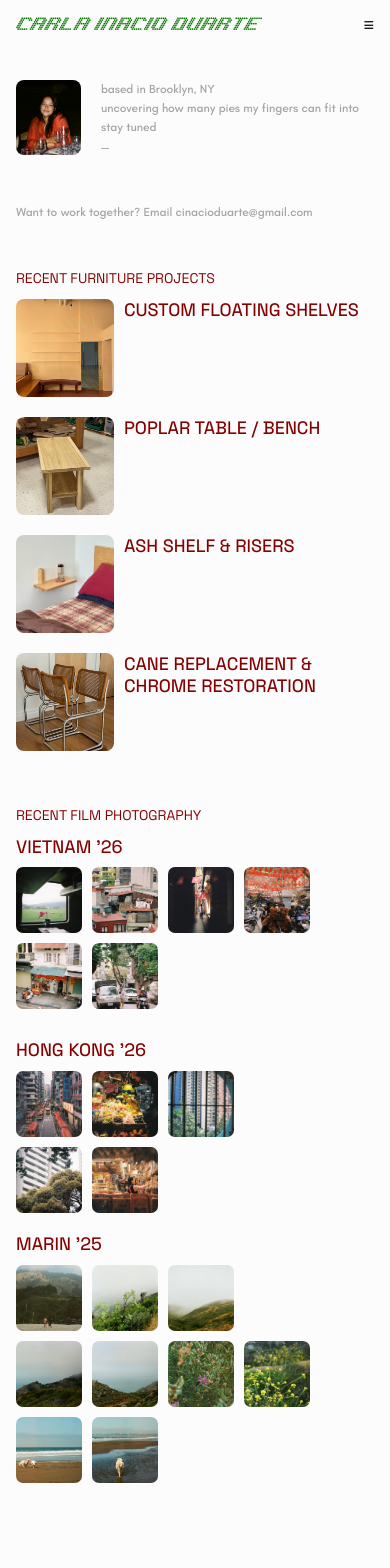
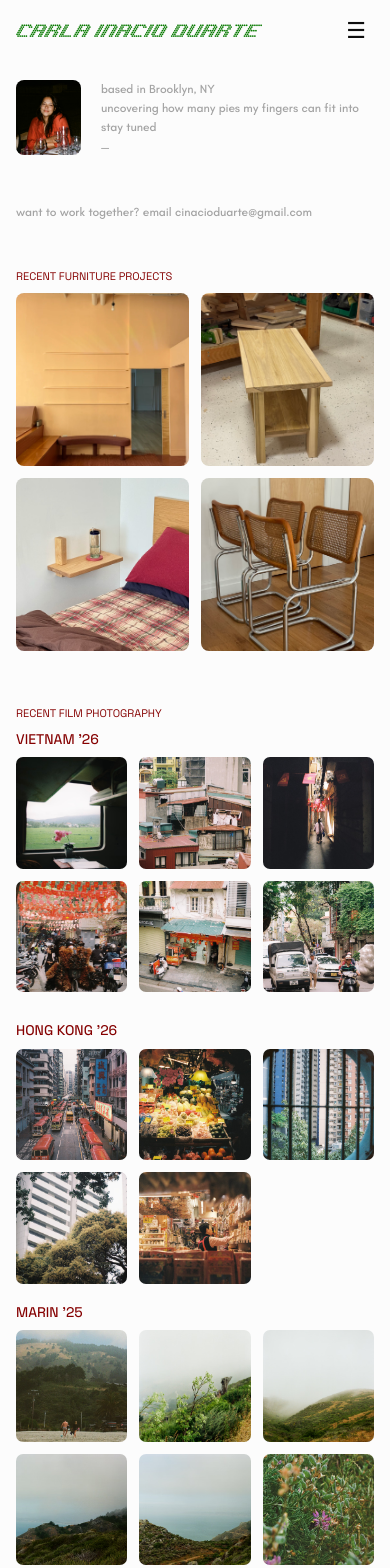
Before and after one commit to ciduarte/portfolio, a React (Vite) app: page / in a window 390 px wide. Shown: the top 1568 px of the page. Built offline with nearby package versions, Linux system fonts and the light colour scheme.

Commit message:
Refine responsive portfolio layout

```diff
--- a/src/App.jsx
+++ b/src/App.jsx
@@ -41,7 +41,7 @@ function Header({ pathname }) {
   useEffect(() => { document.body.classList.toggle("menu-open", open); return () => document.body.classList.remove("menu-open"); }, [open]);
   const active = (href) => href === "/" ? pathname === "/" : pathname.startsWith(href);
   return <>
-    <header className="site-header"><Link href="/" className="wordmark" aria-label="Carla Inacio Duarte, home">Carla Inacio Duarte</Link><button className="menu-button" onClick={() => setOpen(!open)} aria-expanded={open} aria-controls="mobile-menu" aria-label={open ? "Close navigation" : "Open navigation"}><span aria-hidden="true">{open ? "×" : "≡"}</span></button></header>
+    <header className="site-header"><Link href="/" className="wordmark" aria-label="Carla Inacio Duarte, home">Carla Inacio Duarte</Link><button className="menu-button" onClick={() => setOpen(!open)} aria-expanded={open} aria-controls="mobile-menu" aria-label={open ? "Close navigation" : "Open navigation"}><span aria-hidden="true">{open ? "×" : "☰"}</span></button></header>
     <nav className="side-nav" aria-label="Primary navigation"><div className="desktop-wordmark-bar"><Link href="/" className="wordmark" aria-label="Carla Inacio Duarte, home">Carla Inacio Duarte</Link></div><div className="nav-links">{navItems.map(([label, href]) => <Link key={href} href={href} className={active(href) ? "active" : ""}>{label}</Link>)}</div></nav>
     <div id="mobile-menu" className={`mobile-menu ${open ? "open" : ""}`} aria-hidden={!open}><nav aria-label="Mobile navigation">{navItems.map(([label, href]) => <Link key={href} href={href} onClick={() => setOpen(false)}>{label}</Link>)}<Link href="/about" onClick={() => setOpen(false)}>About</Link></nav></div>
   </>;
@@ -54,7 +54,7 @@ function Footer() {
 function Home() {
   return <>
     <section className="intro reveal"><img src={assetFor("/assets/images/LBz71fj98oepR7MFwTg7q5VikU.avif")} alt="Portrait of Carla Inacio Duarte" /><div className="intro-copy"><p>based in Brooklyn, NY</p><p>uncovering how many pies my fingers can fit into</p><p>stay tuned</p><p>—</p></div></section>
-    <section className="home-contact reveal"><p>Want to work together? Email <a href="mailto:cinacioduarte@gmail.com">cinacioduarte@gmail.com</a></p></section>
+    <section className="home-contact reveal"><p>want to work together? email <a href="mailto:cinacioduarte@gmail.com">cinacioduarte@gmail.com</a></p></section>
     <section className="home-index home-furniture reveal"><h1 className="index-label">Recent Furniture Projects</h1><div className="furniture-list">{furnitureProjects.map((project) => <Link href={`/furniture/furniture-projects/${project.slug}`} className="furniture-row" key={project.slug}><img src={assetFor(project.cover)} alt="" /><span>{project.title}</span></Link>)}</div></section>
     <section className="home-index home-photography reveal"><h2 className="index-label">Recent Film Photography</h2><div className="photo-collections">{recentPhotography.map(([title, rows]) => <Link href={`/35mm#${sectionIdFor(title)}`} className="photo-collection" key={title}><span className="collection-title">{title}</span><div className="photo-rows">{rows.map((row, index) => <div className="photo-row" key={index}>{row.map((image) => <img src={assetFor(`/assets/images/${image}.avif`)} alt={`${title} film photograph`} key={image} />)}</div>)}</div></Link>)}</div></section>
   </>;
--- a/src/styles.css
+++ b/src/styles.css
@@ -12,9 +12,9 @@ a { color: inherit; text-decoration: none; }
 button { color: inherit; font: inherit; }
 img { display: block; width: 100%; }
 .site-header { display: none; }
-.side-nav { position: fixed; inset: 20px auto 20px 20px; width: 252px; display: flex; flex-direction: column; z-index: 20; }
-.desktop-wordmark-bar { position: fixed; inset: 0 0 auto 0; height: 62px; padding: 20px; background: #fcfcfc; }
-.wordmark { width: max-content; color: var(--green); font: 400 18px/1.2 Tachyo, sans-serif; }
+.side-nav { position: absolute; top: 20px; left: 20px; width: 252px; display: flex; flex-direction: column; z-index: 20; }
+.desktop-wordmark-bar { position: static; padding: 0; background: transparent; }
+.wordmark { width: max-content; display: inline-block; white-space: nowrap; color: var(--green); font: 400 18px/1.2 Tachyo, sans-serif; }
 .nav-links { position: fixed; left: 20px; top: calc(50% - 83px); width: 252px; display: flex; flex-direction: column; gap: 10px; }
 .nav-links a { color: var(--gray); font: 600 18px/1.4 "Cal Sans", sans-serif; transition: color .2s ease; }
 .nav-links a:hover, .nav-links a.active { color: var(--yellow); }
@@ -127,13 +127,16 @@ footer .footer-linkedin:hover, footer .footer-linkedin:focus-visible { color: va
 @media (max-width: 810px) {
   :root { --gutter: 16px; }
   .side-nav { display: none; }
-  .site-header { position: fixed; top: 0; left: 0; right: 0; height: 54px; padding: 16px; display: flex; justify-content: space-between; align-items: flex-start; z-index: 40; background: color-mix(in srgb, #fcfcfc 92%, transparent); backdrop-filter: blur(8px); }
-  .site-header .wordmark { font-size: 18px; text-transform: uppercase; }
-  .menu-button { border: 0; padding: 0; background: transparent; cursor: pointer; font: 18px/1 "Space Grotesk", sans-serif; }
+  .site-header { position: relative; height: 60px; padding: 10px 12px 10px 16px; display: flex; justify-content: space-between; align-items: center; z-index: 40; background: #fcfcfc; }
+  .site-header .wordmark { height: 44px; display: flex; align-items: center; padding-top: 8px; font-size: 18px; text-transform: uppercase; }
+  .menu-button { width: 44px; height: 44px; flex: 0 0 44px; display: grid; place-items: center; border: 0; padding: 0; background: transparent; cursor: pointer; font: 22px/1 "Space Grotesk", sans-serif; }
+  .menu-button span { display: block; }
   .mobile-menu { position: fixed; inset: 0; z-index: 30; display: grid; align-items: center; padding: 80px 16px 24px; background: #fcfcfc; opacity: 0; visibility: hidden; transition: opacity .25s ease, visibility .25s; }
   .mobile-menu.open { opacity: 1; visibility: visible; }
   .mobile-menu nav { display: flex; flex-direction: column; gap: 8px; font: 600 32px/1.15 "Cal Sans", sans-serif; }
-  main { margin: 0 16px; width: auto; padding-top: 80px; }
+  .mobile-menu nav a { color: var(--gray); transition: color .2s ease; }
+  .mobile-menu nav a:hover, .mobile-menu nav a:focus-visible { color: var(--yellow); }
+  main { margin: 0 16px; width: auto; padding-top: 20px; }
   .intro { grid-template-columns: 65px minmax(0, 1fr); gap: 20px; height: 75px; }
   .intro img { width: 65px; height: 75px; border-radius: 8px; }
   .intro-copy p { font-size: 12px; line-height: 1.6; }
@@ -168,6 +171,19 @@ footer .footer-linkedin:hover, footer .footer-linkedin:focus-visible { color: va
   .about-content { grid-template-columns: 98px minmax(0, 1fr); gap: 20px; margin-top: 20px; }
   .about-content img { width: 98px; height: 112px; }
   .about-content p { font-size: 14px; }
-  footer { margin: 96px auto 96px; width: max-content; max-width: calc(100% - 32px); align-items: center; flex-direction: column; gap: 6px; }
+  footer { margin: 96px auto; width: max-content; max-width: calc(100% - 32px); align-items: center; flex-direction: row; gap: 8px; font-size: 11px; }
+}
+@media (max-width: 480px) {
+  .mobile-menu nav { gap: 9px; font-size: 22px; line-height: 1.2; }
+  .index-label { margin-bottom: 10px; font-size: 11px; }
+  .furniture-list { display: grid; grid-template-columns: repeat(2, minmax(0, 1fr)); gap: 12px; }
+  .furniture-row { display: block; min-height: 0; }
+  .furniture-row img { width: 100%; height: auto; aspect-ratio: 1 / 1; border-radius: 8px; }
+  .furniture-row span { display: none; }
+  .collection-title { font-size: 14px; }
+  .photo-rows { display: grid; grid-template-columns: repeat(3, minmax(0, 1fr)); gap: 12px; width: 100%; }
+  .photo-row { display: contents; }
+  .photo-row img { width: 100%; height: auto; aspect-ratio: 1 / 1; }
+  footer { gap: 6px; font-size: 10px; }
 }
 @media (prefers-reduced-motion: reduce) { html { scroll-behavior: auto; } *, *::before, *::after { animation-duration: .01ms !important; transition-duration: .01ms !important; } }
```
